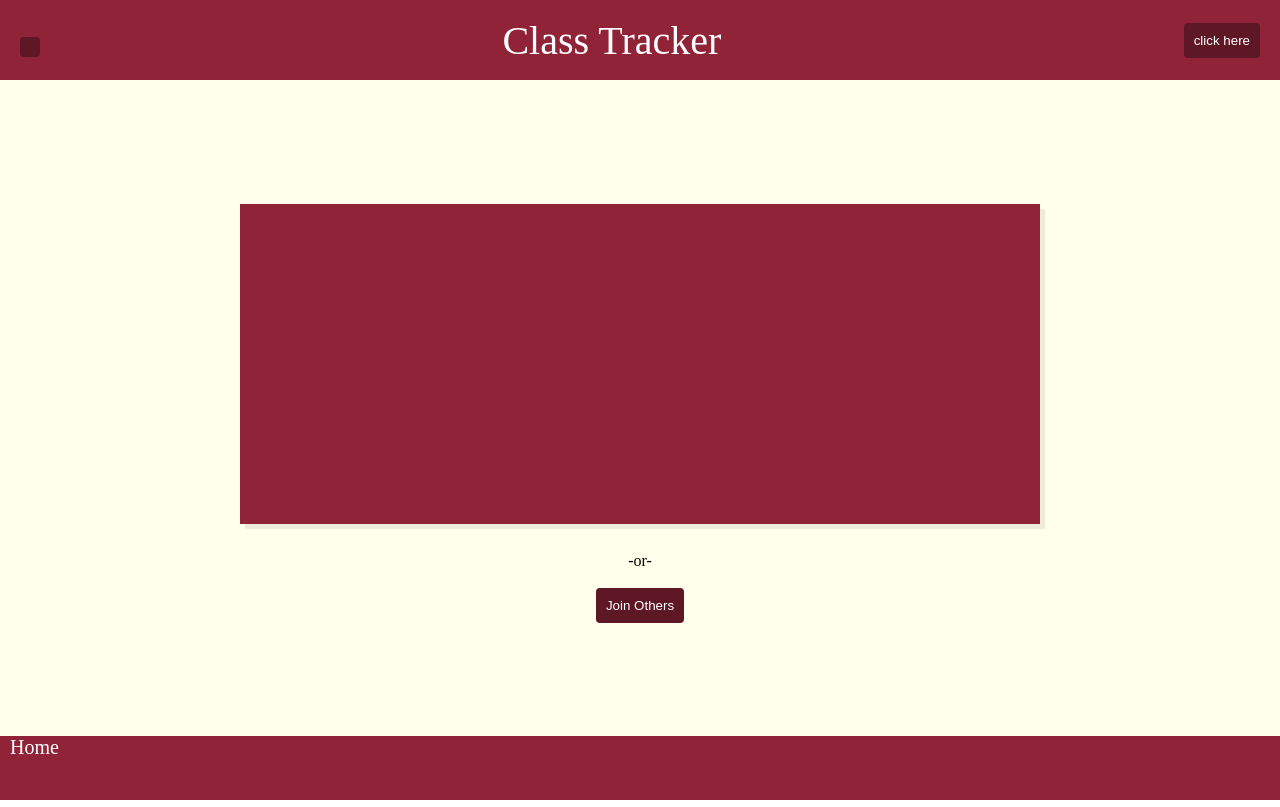
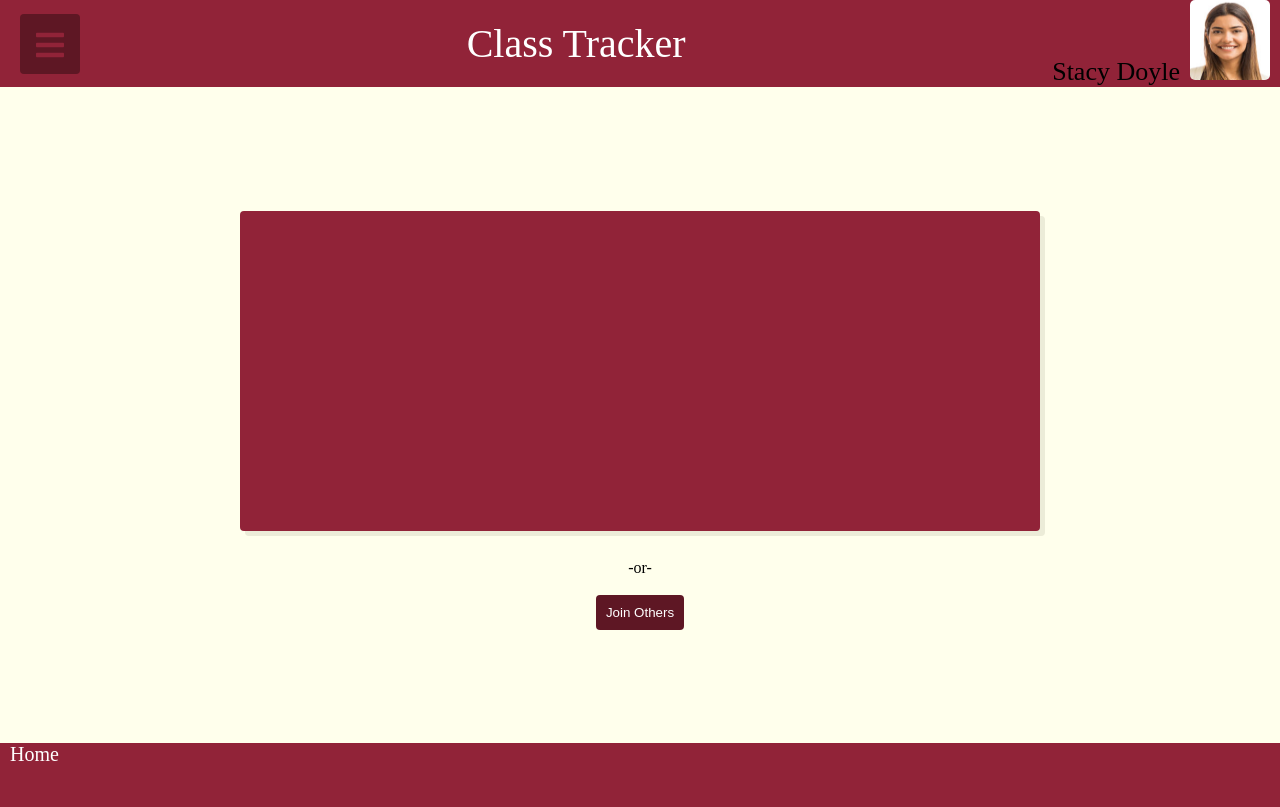
Before and after one commit to denzz312/EmptyClass, a React (Create React App) app: page / in a window 1280 px wide. Built offline with nearby package versions, Linux system fonts and the light colour scheme.

Commit message:
Header style complete

```diff
--- a/src/App.css
+++ b/src/App.css
@@ -75,6 +75,7 @@ body{
   flex-direction: column;
   margin: 10px;
   box-shadow: 5px 5px #ececd8;
+  border-radius: 4px;
 }
 
 
@@ -91,10 +92,30 @@ body{
   border-radius: 4px;
 }
 
+.buttonMenu{
+  background-color: #5e1724;
+  border: 0px;
+  color: #912338;
+  padding: 0;
+  padding-top: 10px;
+  border-radius: 4px;
+  height: 60px;
+  width: 60px;
+  font-size:xx-large;
+}
+
 .mLeft{
   margin-left: 20px;
+  margin-right: 20px;
 }
 
 .mRight{
-  margin-right: 20px;
+  margin-right: 10px;
 }
+
+.ProfilePic{
+  margin-left: 10px;
+  width: 80px;
+  height: 80px;
+  border-radius: 5px;
+}
--- a/src/Components/Header.js
+++ b/src/Components/Header.js
@@ -1,4 +1,6 @@
 import React from "react";
+import ProfilePic from "./generic_student.png";
+import { FaBars } from "react-icons/fa";
 
 class Header extends React.Component{
 
@@ -6,17 +8,22 @@ class Header extends React.Component{
 
     return(
 
-            <header className="App-header">
+          <header className="App-header">
             <div className="mLeft">
-              <button className="buttons">
+              <button className="buttonMenu">
+                <FaBars/>
               </button>
             </div>
               <div className="title">
                 Class Tracker
               </div>
             <div className="mRight">
-              <button className="buttons">click here</button>
-
+                Stacy Doyle
+                <img
+                  src= {ProfilePic}
+                  onClick={this.deletePost}
+                  className = "ProfilePic"
+                />
             </div>
           </header>
 
--- a/src/Components/Home.js
+++ b/src/Components/Home.js
@@ -1,6 +1,10 @@
 import React from "react";
 
 class Home extends React.Component{
+
+    handleJoin(){
+      console.log('clicked');
+    }
 
     render(){
 
@@ -14,7 +18,9 @@ class Home extends React.Component{
           </div>
           <br/>
           <div>
-          <button className="buttons">
+            <button
+              className="buttons"
+              onClick={this.handleJoin}>
               Join Others
               <i class="fas fa-bars"></i>
             </button>
```
Also changed, not shown: src/Components/generic_student.png (added). Lines whose indentation alone changed are shown as unchanged.
